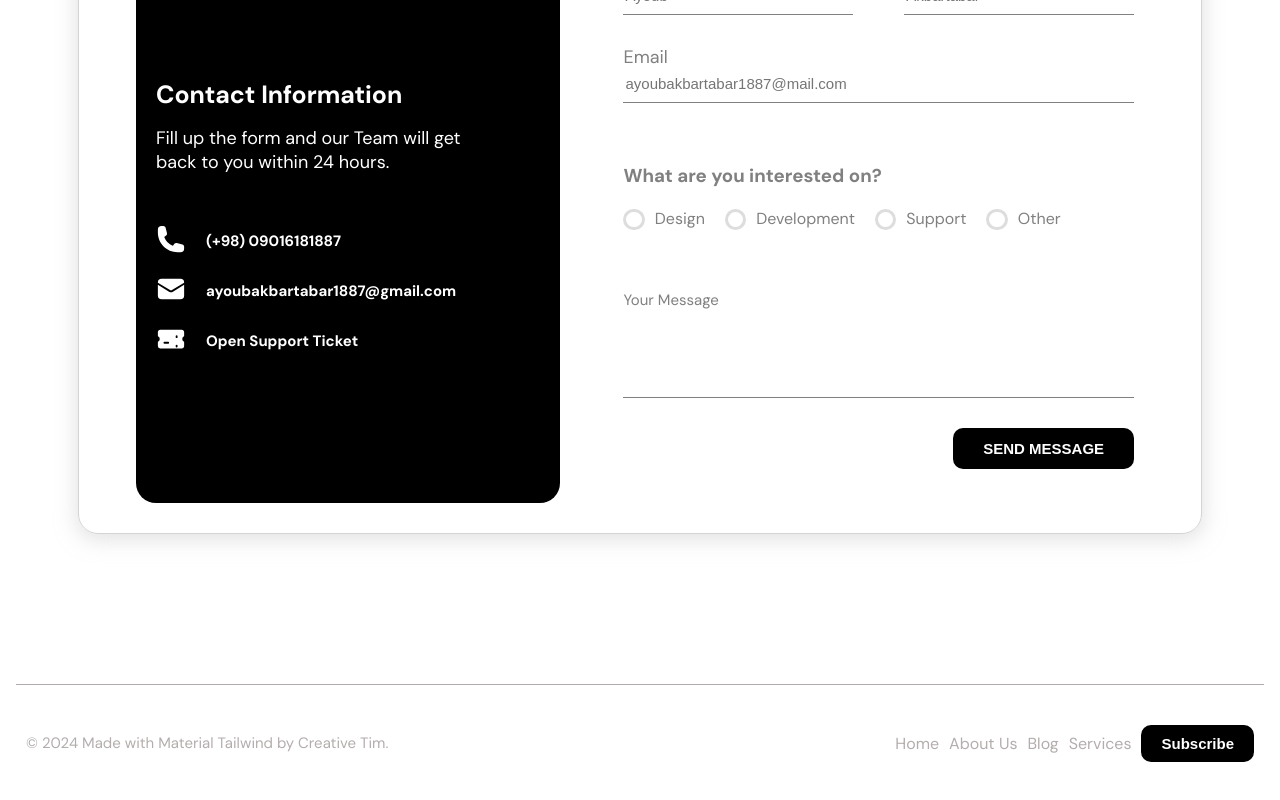
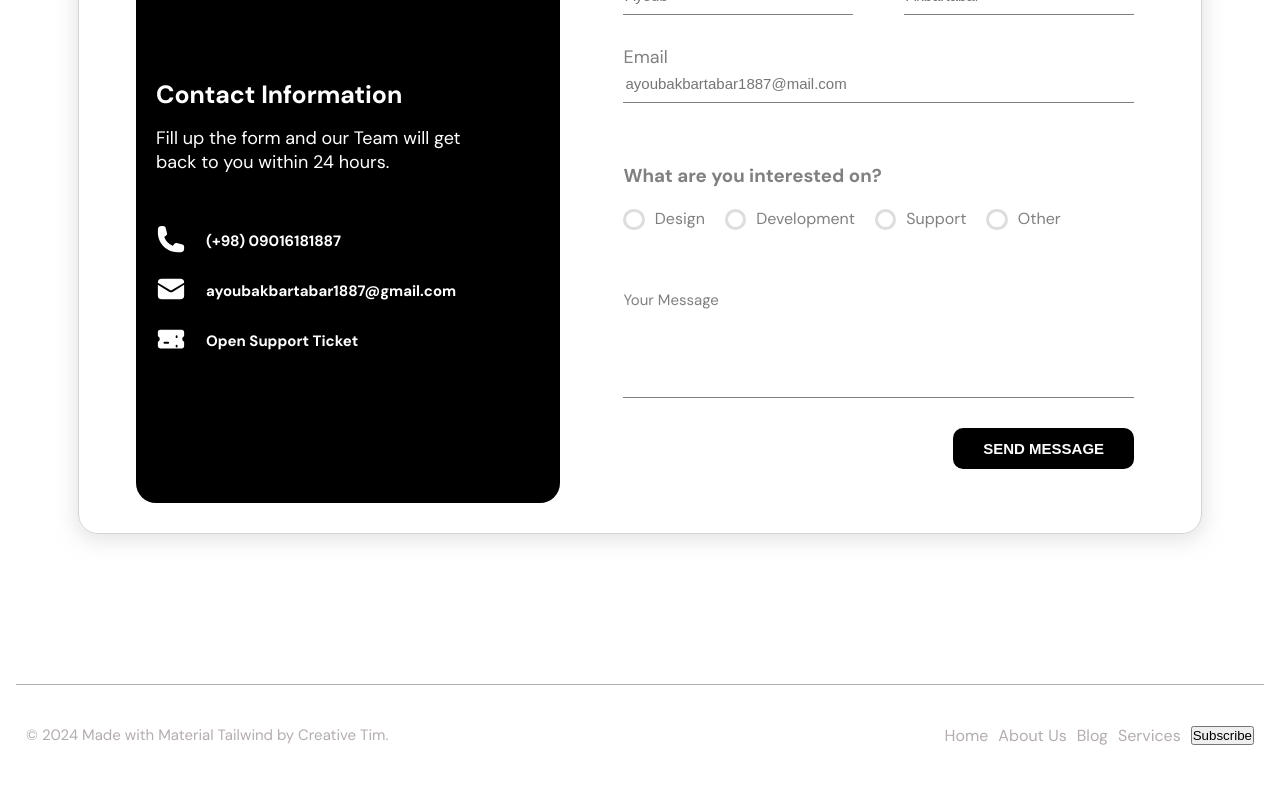
Before and after one commit to ayoubakbartabar/profile-project, a React (Vite) app: page / in a window 1280 px wide. Shown: the part 5566-6366 px from the top of the page. Built offline with nearby package versions, Linux system fonts and the light colour scheme.

Commit message:
Update Footer.css

```diff
--- a/src/assets/components/Footer/Footer.css
+++ b/src/assets/components/Footer/Footer.css
@@ -30,13 +30,3 @@
     text-decoration: none;
     color: #b4adad;
 }
-.footer-menu-btn{
-    padding: 10px 20px;
-    color: #fff;
-    font-size: 15px;
-    border: 0;
-    border-radius: 10px;
-    background-color: #000;
-    font-weight: 800;
-    cursor: pointer;
-}
```
